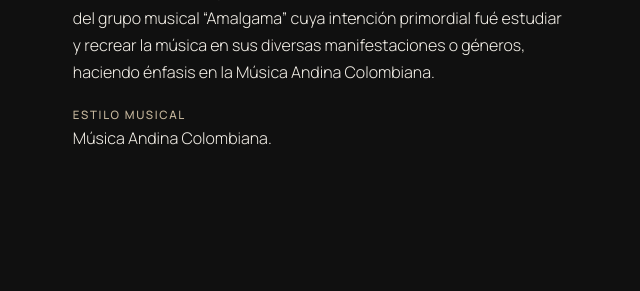
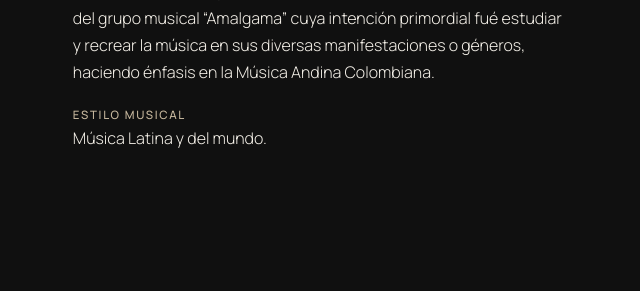
Before and after one commit to 54N71490/Artista, a plain HTML site: page index.html in a window 1280 px wide. Shown: the part 1573-1864 px from the top of the page, 580-1220 px from the left. Drawn offline with nearby package versions, Linux system fonts and the light colour scheme.

Commit message:
Update musical style description in index.html

```diff
--- a/index.html
+++ b/index.html
@@ -216,7 +216,7 @@ const CONTENT={
   ["Nombre artístico","Eddy Gael"],
   ["Biografía","Licenciado en educación artística musical y cultural Universidad de Antioquia."],
   ["Historia musical","Entre los años 2000 y 2006 hice parte del trio vocal “Sentimiento” como primera voz y guitarra. En el año 2006 fuí cofundador y director del grupo musical “Amalgama” cuya intención primordial fué estudiar y recrear la música en sus diversas manifestaciones o géneros, haciendo énfasis en la Música Andina Colombiana."],
-  ["Estilo musical","Música Andina Colombiana."]]},
+  ["Estilo musical","Música Latina y del mundo."]]},
  services:[
   ["Serenatas","Una declaración que se canta, con repertorio a tu medida.","./musico1.jpeg"],
   ["Matrimonios","Ceremonia y cóctel con guitarra en vivo.", "./musico2.jpg"],
```
